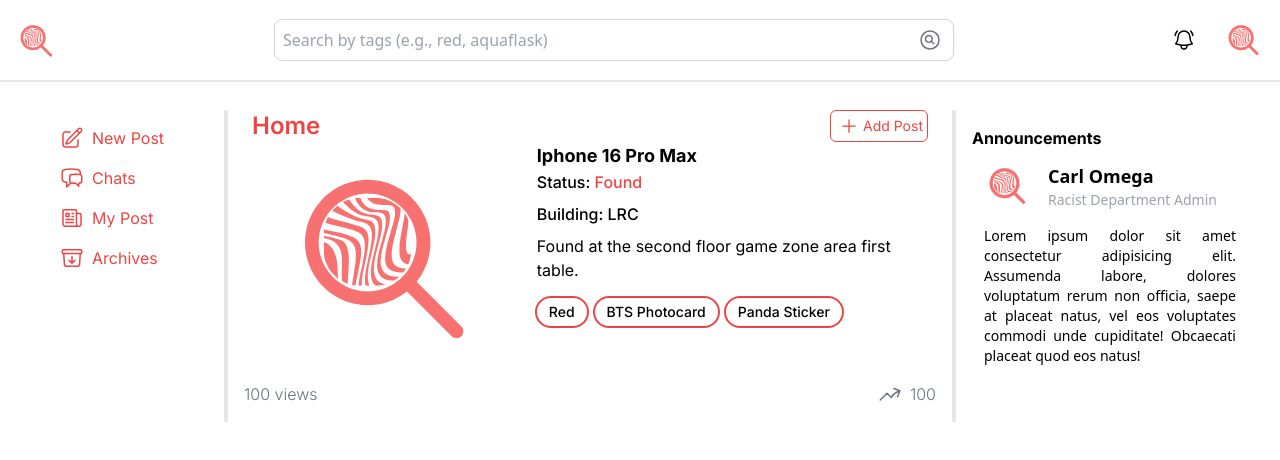
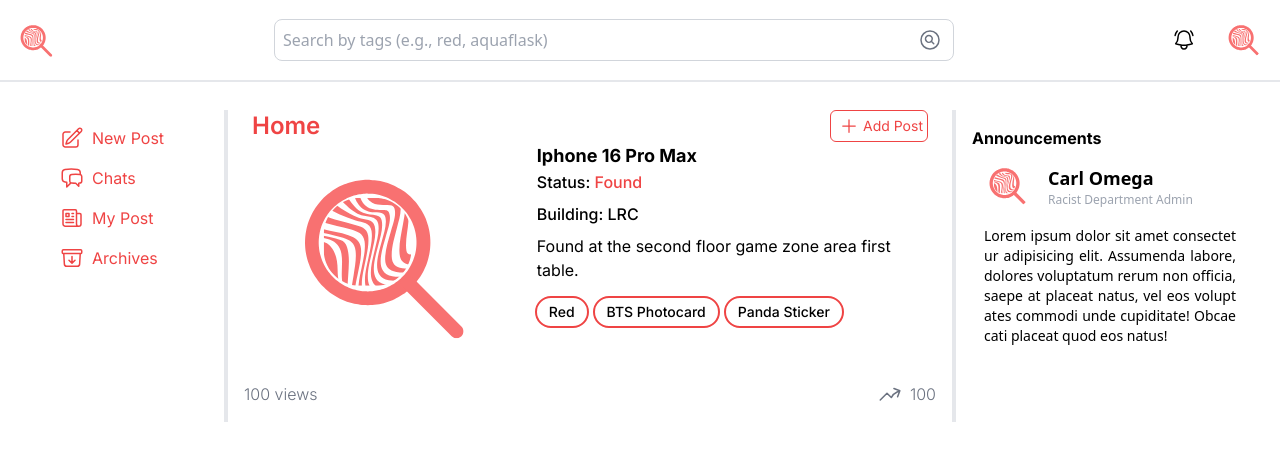
Before and after one commit to Qntlz/Lost-Found-Web-App, a Next.js app: page /home in a window 1280 px wide. Shown: the top 460 px of the page. Built offline with nearby package versions, Linux system fonts and the light colour scheme; no server answers; sample sign-in values are in the browser's storage.

Commit message:
Add break-all style

```diff
--- a/app/ui/announcement/announcements.tsx
+++ b/app/ui/announcement/announcements.tsx
@@ -16,10 +16,10 @@ export default function Announcements (){
                 />
                 <div>
                   <h3 className="font-bold text-lg">Carl Omega</h3>
-                  <p className="text-sm text-gray-400">Racist Department Admin</p>
+                  <p className="text-xs text-gray-400">Racist Department Admin</p>
                 </div>
               </div>
-              <p className="mt-4 text-sm text-justify">Lorem ipsum dolor sit amet consectetur adipisicing elit. Assumenda labore, dolores voluptatum rerum non officia, saepe at placeat natus, vel eos voluptates commodi unde cupiditate! Obcaecati placeat quod eos natus!</p>
+              <p className="mt-4 text-sm text-justify break-all">Lorem ipsum dolor sit amet consectetur adipisicing elit. Assumenda labore, dolores voluptatum rerum non officia, saepe at placeat natus, vel eos voluptates commodi unde cupiditate! Obcaecati placeat quod eos natus!</p>
             </div>
         </div>
     );
```
